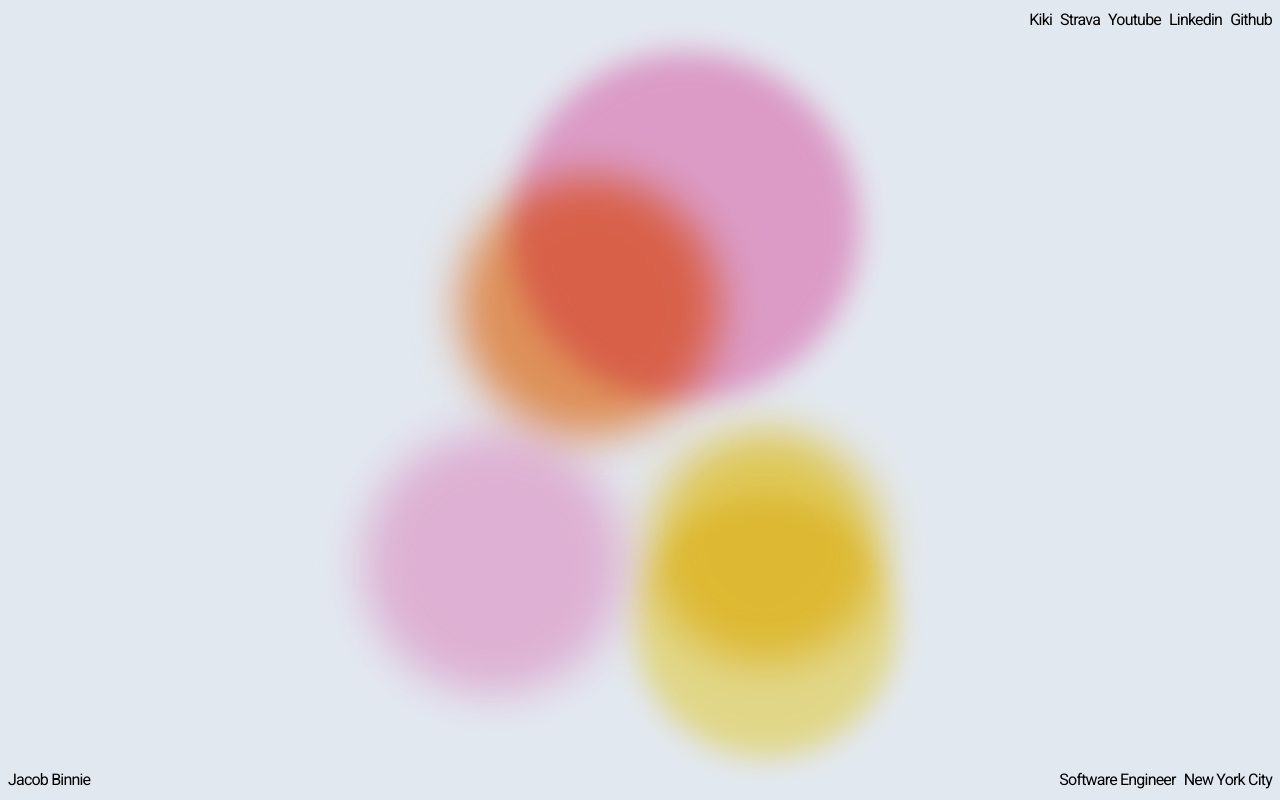
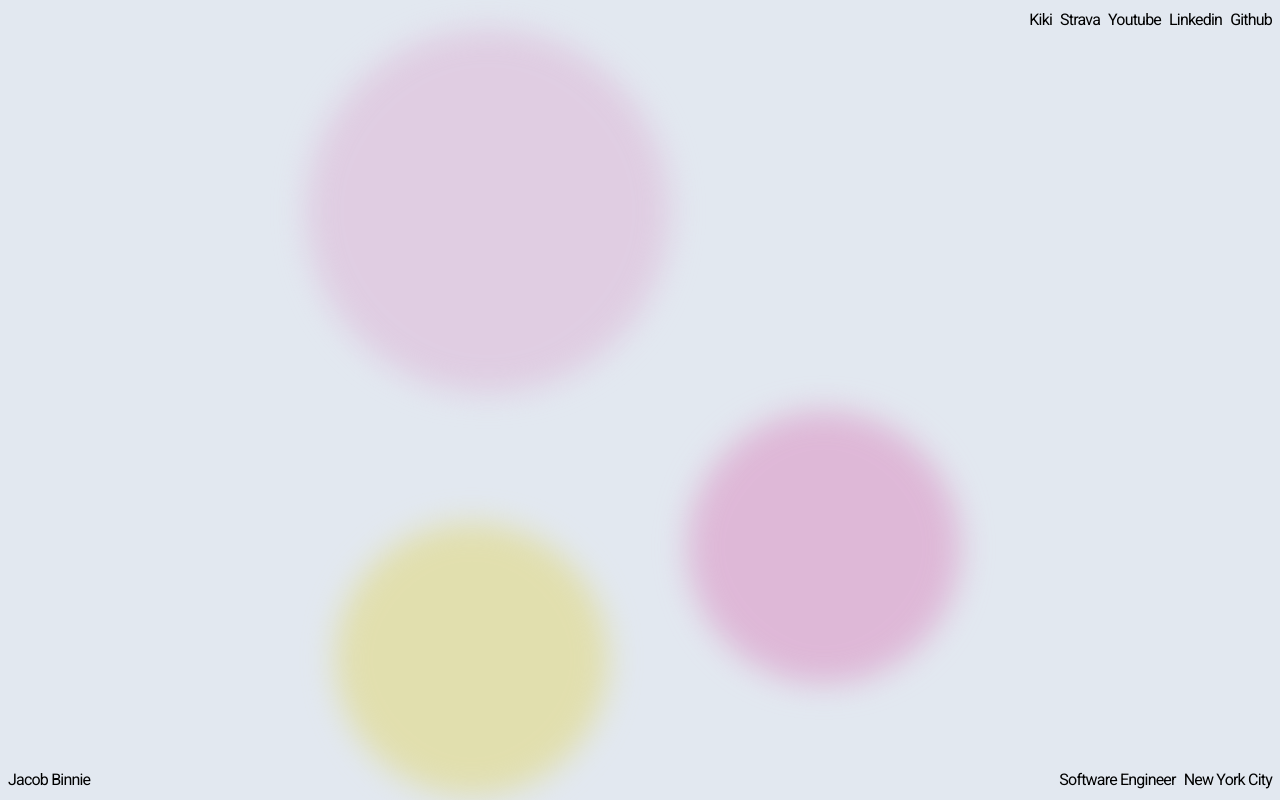
Before and after one commit to jacobbinnie/card, a Next.js app: page / in a window 1280 px wide. Built offline with nearby package versions, Linux system fonts and the light colour scheme.

Commit message:
feat: add changes to colors

```diff
--- a/src/app/page.tsx
+++ b/src/app/page.tsx
@@ -4,10 +4,10 @@ import Cube from "./cube.json";
 
 export default function Home() {
   return (
-    <div className="bg-slate-200 h-screen flex justify-center items-center w-full tracking-tighter text-black ">
+    <div className="bg-slate-200 h-screen overflow-hidden flex justify-center items-center w-full tracking-tighter text-black ">
       <div className="fixed top-0 left-0 p-2 flex justify-end w-full">
         <div className="flex gap-2">
-          <a href="https://kiki.club" target="_blank">
+          <a href="https://kiki.club/" target="_blank">
             Kiki
           </a>
           <a href="https://www.strava.com/athletes/jacobbinnie" target="_blank">
@@ -25,12 +25,10 @@ export default function Home() {
         </div>
       </div>
 
-      <div className="relative w-full max-w-lg">
-        <div className="absolute top-0 -left-4 w-72 h-72 bg-pink-300 rounded-full mix-blend-multiply filter blur-xl opacity-70 animate-blob" />
-        <div className="absolute top-0 -right-4 w-64 h-64 bg-yellow-400 rounded-full mix-blend-multiply filter blur-xl opacity-70 animate-blob animation-delay-2000" />
-        <div className="absolute -bottom-8 left-20 w-72 h-72 bg-orange-500 rounded-full mix-blend-multiply filter blur-xl opacity-70 animate-blob animation-delay-4000" />
-        <div className="absolute bottom-0 right-0 w-96 h-96 bg-pink-400 rounded-full mix-blend-multiply filter blur-lg opacity-60 animate-blob animation-delay-3000" />
-        <div className="absolute top-16 -right-8 w-72 h-72 bg-yellow-300 rounded-full mix-blend-multiply filter blur-lg opacity-60 animate-blob animation-delay-5000" />
+      <div className="relative w-full max-w-2xl">
+        <div className="absolute top-0 right-0 w-72 h-72 bg-pink-300 rounded-full mix-blend-multiply filter blur-lg opacity-60 animate-blob animation-delay-1000" />
+        <div className="absolute bottom-0 left-0 w-96 h-96 bg-pink-200 rounded-full mix-blend-multiply filter blur-lg opacity-60 animate-blob animation-delay-2000" />
+        <div className="absolute top-28 left-8 w-72 h-72 bg-yellow-200 rounded-full mix-blend-multiply filter blur-lg opacity-60 animate-blob animation-delay-5000" />
       </div>
 
       <div className="fixed bottom-0 left-0 p-2 flex justify-between w-full">
--- a/tailwind.config.ts
+++ b/tailwind.config.ts
@@ -19,19 +19,16 @@ const config: Config = {
       keyframes: {
         blob: {
           "0%": {
-            transform: "translate(0px, 0px) scale(1) rotate(0deg)",
+            transform: "translate(0px, 0px) scale(1)",
           },
-          "25%": {
-            transform: "translate(30px, -50px) scale(1.1) rotate(90deg)",
+          "33%": {
+            transform: "translate(30px, -50px) scale(1.1)",
           },
-          "50%": {
-            transform: "translate(-20px, 20px) scale(0.9) rotate(180deg)",
-          },
-          "75%": {
-            transform: "translate(0px, 0px) scale(1) rotate(270deg)",
+          "66%": {
+            transform: "translate(-20px, 20px) scale(0.9)",
           },
           "100%": {
-            transform: "translate(0px, 0px) scale(1) rotate(360deg)",
+            transform: "tranlate(0px, 0px) scale(1)",
           },
         },
       },
```
